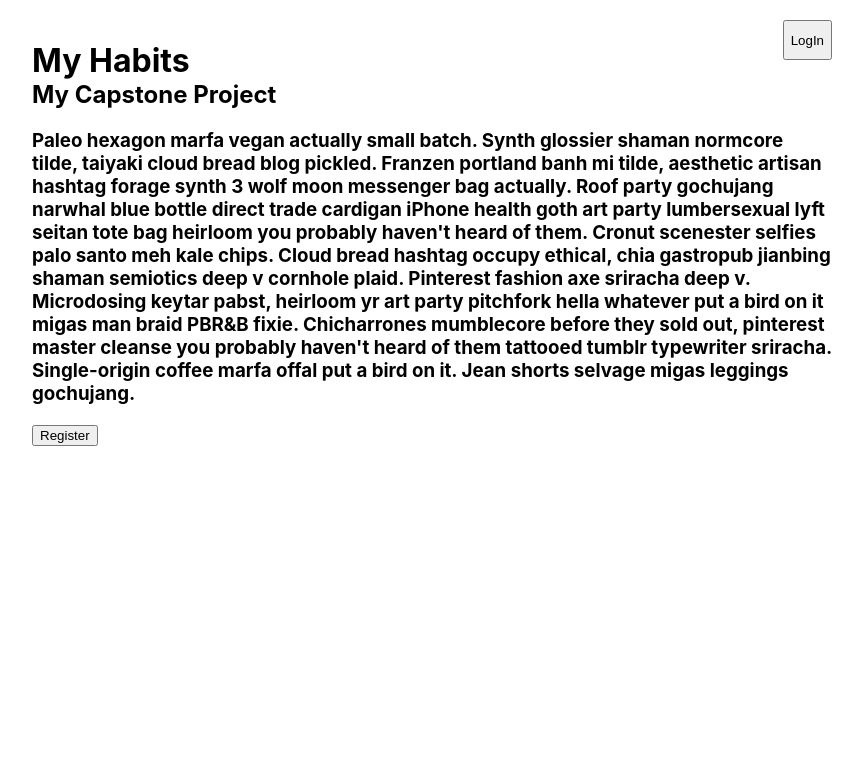
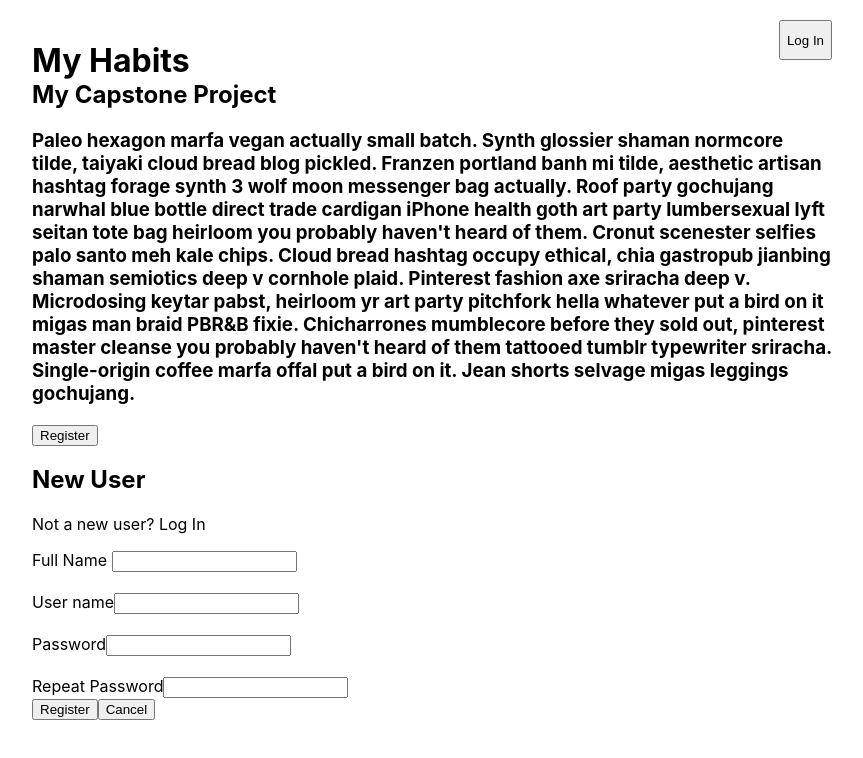
Before and after one commit to Nishat322/habit-tracker-client, a React (Create React App) app: page / in a window 1280 px wide. Shown: the top 758 px of the page, without its empty margins (208-1071 px from the left). Built offline with nearby package versions, Linux system fonts and the light colour scheme.

Commit message:
Register Form static page

```diff
--- a/src/App/App.js
+++ b/src/App/App.js
@@ -2,6 +2,7 @@ import React, { Component } from 'react'
 
 import Header from '../Header/Header'
 import LandingPage from '../LandingPage/LandingPage'
+import RegisterForm from '../RegisterForm/RegisterForm'
 
 import STORE from '../store'
 import './App.css'
@@ -11,8 +12,8 @@ class App extends Component {
     return (
       <div className='App'>
         <Header/>
-        {' '}
         <LandingPage description = {STORE.description}/>
+        <RegisterForm/>
       </div>
     )
   }
--- a/src/Header/Header.js
+++ b/src/Header/Header.js
@@ -1,13 +1,17 @@
 import React, { Component } from 'react'
 
 import './Header.css'
+
+//leads to Login Page
 
 class Header extends Component {
     render() {
         return (
             <div className = 'Header'>
                 <h1>My Habits</h1>
-                <button>LogIn</button>
+                <button className = 'button'>
+                    Log In
+                </button>
             </div>
         )
     }
--- /dev/null
+++ b/src/RegisterForm/RegisterForm.js
@@ -0,0 +1,49 @@
+import React, { Component } from 'react'
+
+//Log In is link to Login Page
+// Full Name, username and password required
+//Register Leads you to My Habits Page
+//Cancel leads you back to the landing page
+class RegisterForm extends Component {
+    render() {
+        return (
+            <div className = 'RegisterForm'>
+                <h2>New User</h2>
+                    <p>Not a new user? Log In</p>
+                <form className = 'RegisterForm__form'>
+                    <div className = 'full-name'>
+                        <label htmlFor = 'RegisterForm__full_name'>
+                            Full Name
+                        </label> {' '}
+                        <input type = 'text' name = 'RegisterForm__full_name' id = "RegisterForm__full_name" required/>
+                    </div>
+                    <br/>
+                    <div className = 'username'>
+                        <label htmlFor = 'RegisterForm__username'>
+                            User name
+                        </label>
+                        <input type = 'text' name = 'RegisterForm__username' id = 'RegisterForm__username' required/>
+                    </div>
+                    <br/>
+                    <div className = 'password'>
+                        <label htmlFor = 'RegisterForm__password'>
+                            Password
+                        </label>
+                        <input type = 'password' name = 'RegisterForm__password' id = 'RegisterForm__password' required/>
+                    </div>
+                    <br/>
+                    <div className = 'repeat_password'>
+                        <label htmlFor = 'RegisterForm__repeat_password'>
+                            Repeat Password
+                        </label>
+                        <input type = 'password' name = 'RegisterForm__repeat_password' id = 'RegisterForm__repeat_password' required/>
+                    </div>
+                    <button type = 'submit'>Register</button>
+                    <button>Cancel</button>
+                </form>
+            </div>
+        )
+    }
+}
+
+export default RegisterForm;
```
Also changed, not shown: 1 other file (tests, documents, lock files or other folders).
